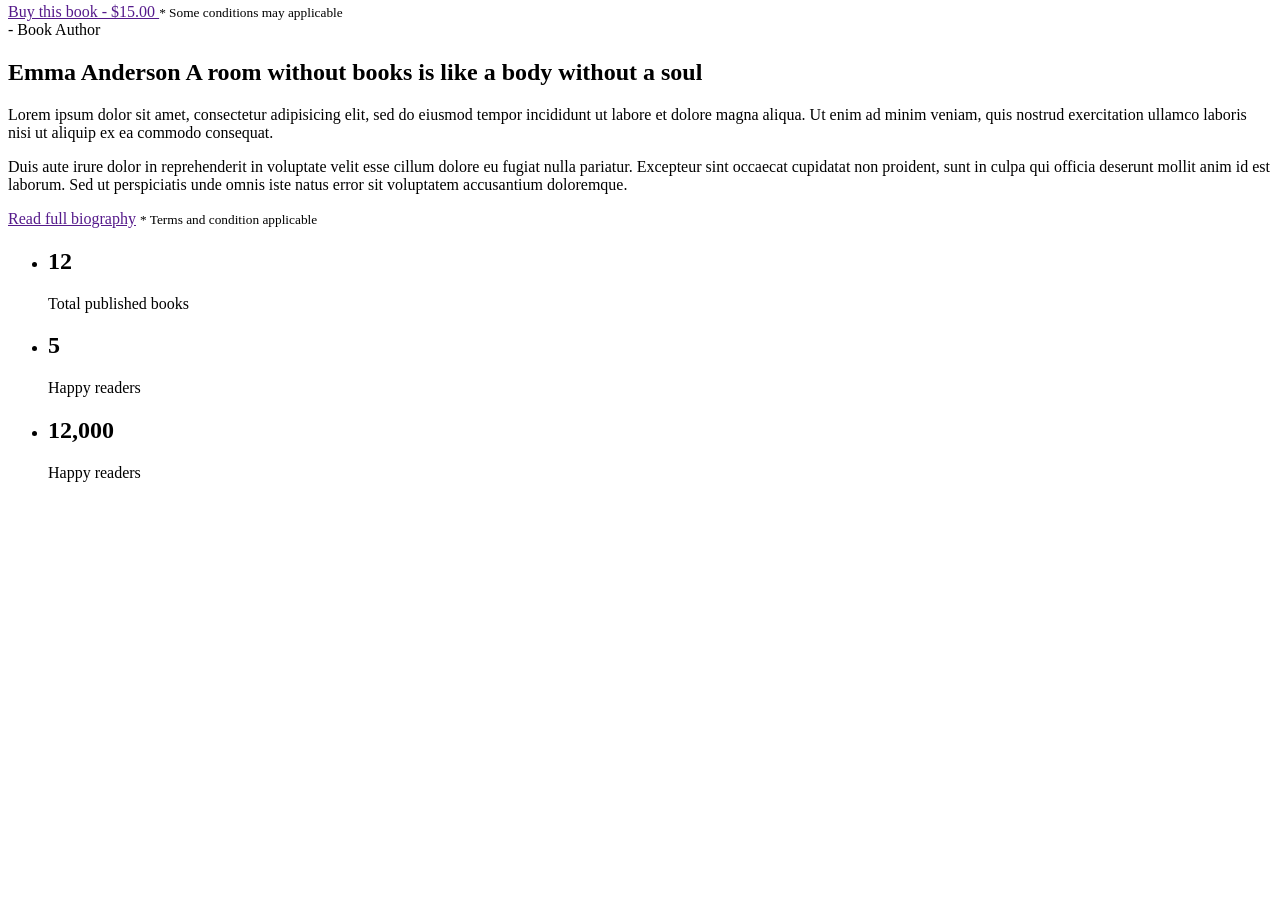
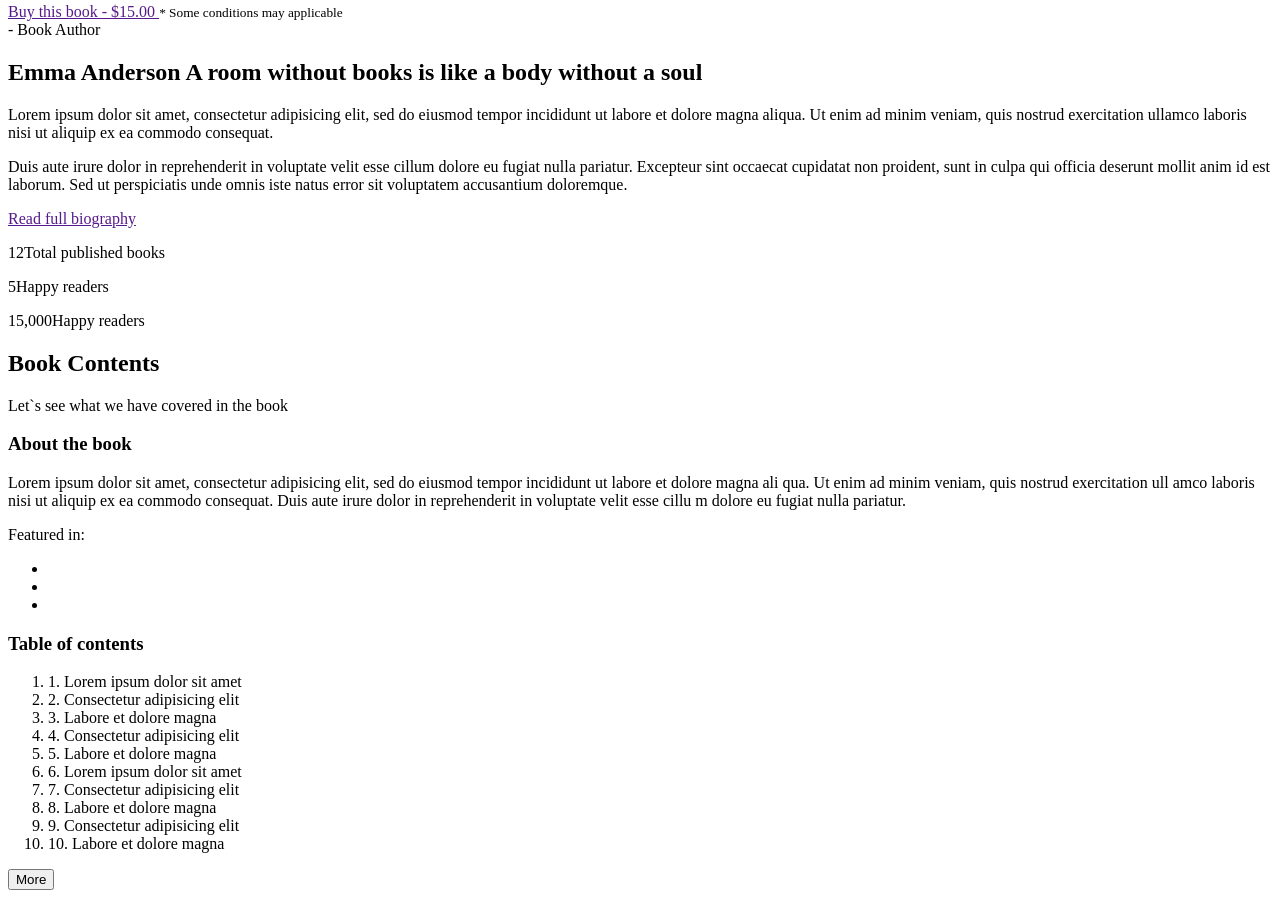
Before and after one commit to VladimirVaize/bukee, a plain HTML site: page index.html in a window 1280 px wide. Shown: the part 393-1291 px from the top of the page. Before the commit the page ends 891 px from the top, so only its background shows below. Drawn offline with Linux system fonts and the light colour scheme.

Commit message:
Update index.html

```diff
--- a/index.html
+++ b/index.html
@@ -45,6 +45,7 @@
 	<div class="author-page">
 		<div class="wrap">
 			<div class="block-author">
+				<div class="block-text">
 					<div class="block-text__name">- Book Author</div>
 					<h2 class="block-text__title">Emma Anderson <span>A room without books is like a body without a soul</span></h2>
 
@@ -52,25 +53,52 @@
 					<p>Duis aute irure dolor in reprehenderit in voluptate velit esse cillum dolore eu fugiat nulla pariatur. Excepteur sint occaecat cupidatat non proident, sunt in culpa qui officia deserunt mollit anim id est laborum. Sed ut perspiciatis unde omnis iste natus error sit voluptatem accusantium doloremque.</p>
 
 					<a href="" class="block-text__btn">Read full biography</a>
-				<small>* Terms and condition applicable</small>
-
+				</div>
 				<div></div>
 			</div>
 			<div class="block-counters">
-				<ul class="counters-list">
-					<li class="counters-list__items">
-						<h2>12</h2>
-						<p>Total published books</p>
-					</li>
-					<li class="counters-list__items">
-						<h2>5</h2>
-						<p>Happy readers</p>
-					</li>
-					<li class="counters-list__items">
-						<h2>12,000</h2>
-						<p>Happy readers</p>
-					</li>
+
+				<p><span>12</span>Total published books</p>
+				<p><span>5</span>Happy readers</p>
+				<p><span>15,000</span>Happy readers</p>
+
+			</div>
+		</div>
+	</div>
+
+	<div class="page page_gray">
+		<div class="wrap">
+			<h2 class="page__title">Book Contents</h2>
+			<p class="page__subtitle">Let`s see what we have covered in the book</p>
+			<div class="block-about">
+				<div>
+					<h3>About the book</h3>
+					<p>Lorem ipsum dolor sit amet, consectetur adipisicing elit, sed do eiusmod tempor incididunt ut labore et dolore magna ali qua. Ut enim ad minim veniam, quis nostrud exercitation ull amco laboris nisi ut aliquip ex ea commodo consequat. Duis aute irure dolor in reprehenderit in voluptate velit esse cillu m dolore eu fugiat nulla pariatur. </p>
+					<div>
+						<p>Featured in:</p>
+						<ul>
+							<li><a href=""></a></li>
+							<li><a href=""></a></li>
+							<li><a href=""></a></li>
 						</ul>
+					</div>
+				</div>
+				<div>
+					<h3>Table of contents</h3>
+					<ol>
+						<li>1. Lorem ipsum dolor sit amet</li>
+						<li>2. Consectetur adipisicing elit</li>
+						<li>3. Labore et dolore magna</li>
+						<li>4. Consectetur adipisicing elit</li>
+						<li>5. Labore et dolore magna</li>
+						<li>6.  Lorem ipsum dolor sit amet</li>
+						<li>7. Consectetur adipisicing elit</li>
+						<li>8. Labore et dolore magna</li>
+						<li>9. Consectetur adipisicing elit</li>
+						<li>10. Labore et dolore magna</li>
+					</ol>
+					<button>More</button>
+				</div>
 			</div>
 		</div>
 	</div>
```
Lines whose indentation alone changed are shown as unchanged.
